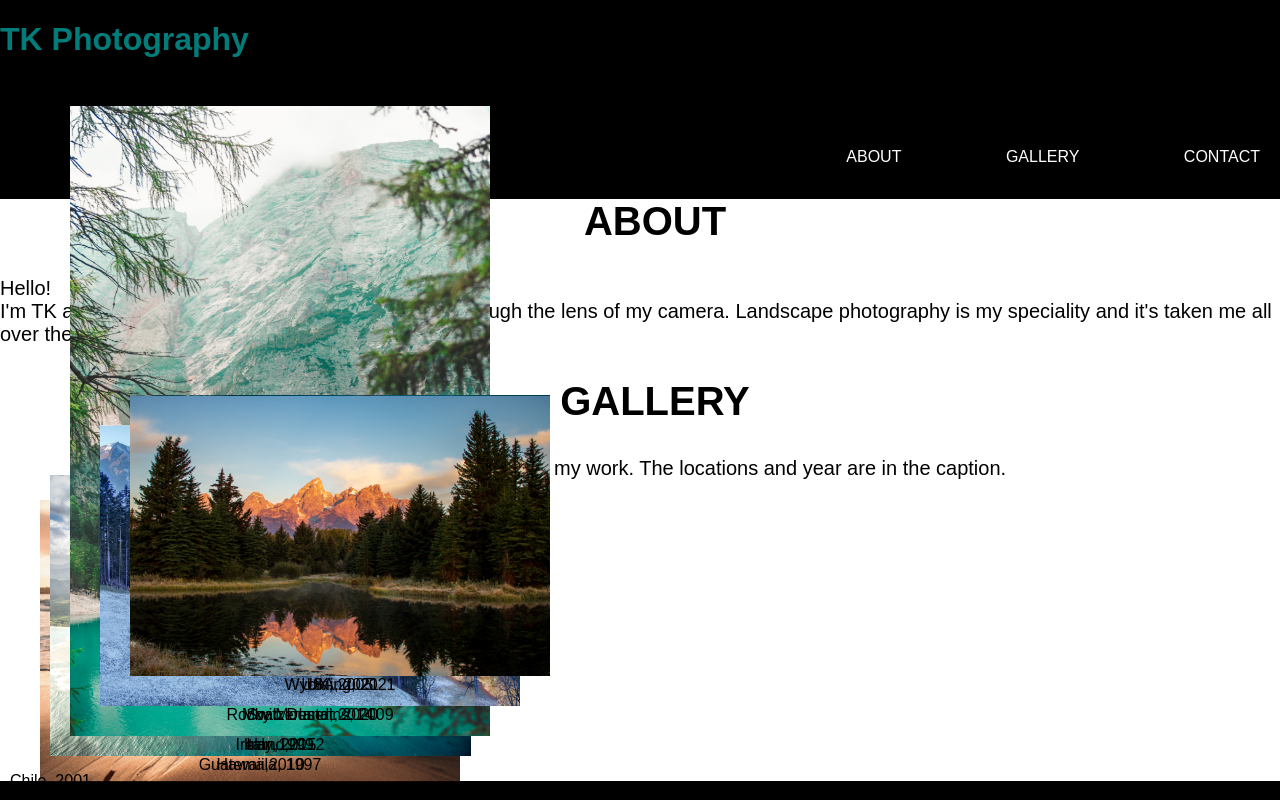
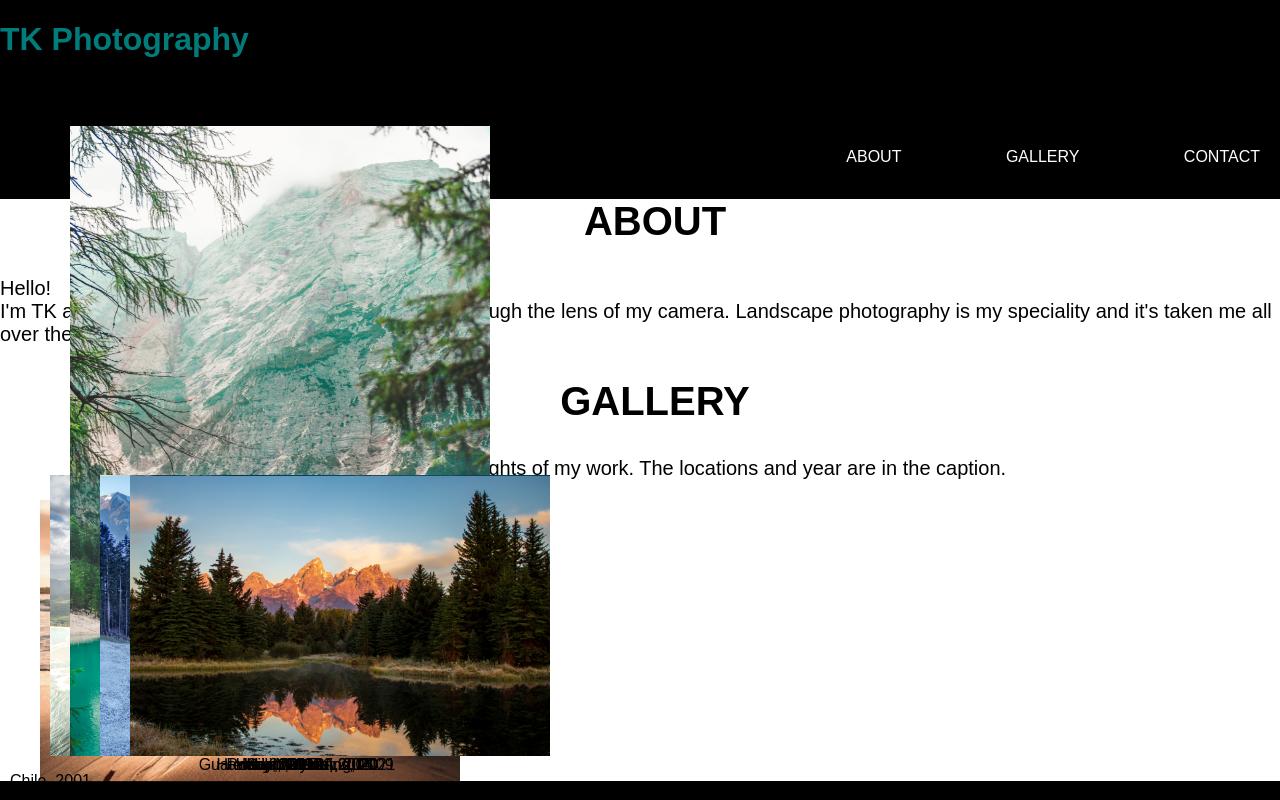
Before and after one commit to asargent4/photogallery, a plain HTML site: page index.html in a window 1280 px wide. Shown: the top 800 px of the page. Drawn offline with Linux system fonts and the light colour scheme.

Commit message:
Update styles.css

```diff
--- a/styles.css
+++ b/styles.css
@@ -121,21 +121,21 @@ nav h2 {
 
 .row-2 {
   position:absolute;
-  bottom:30px;
+  bottom:10px;
   left:30px;
   color:#000000;
 }
 
 .row-3 {
   position:absolute;
-  bottom:60px;
+  bottom:10px;
   left:60px;
   color:#000000;
 }
 
 .row-4 {
   position:absolute;
-  bottom:90px;
+  bottom:10px;
   left:90px;
   color:#000000;
 }
```
